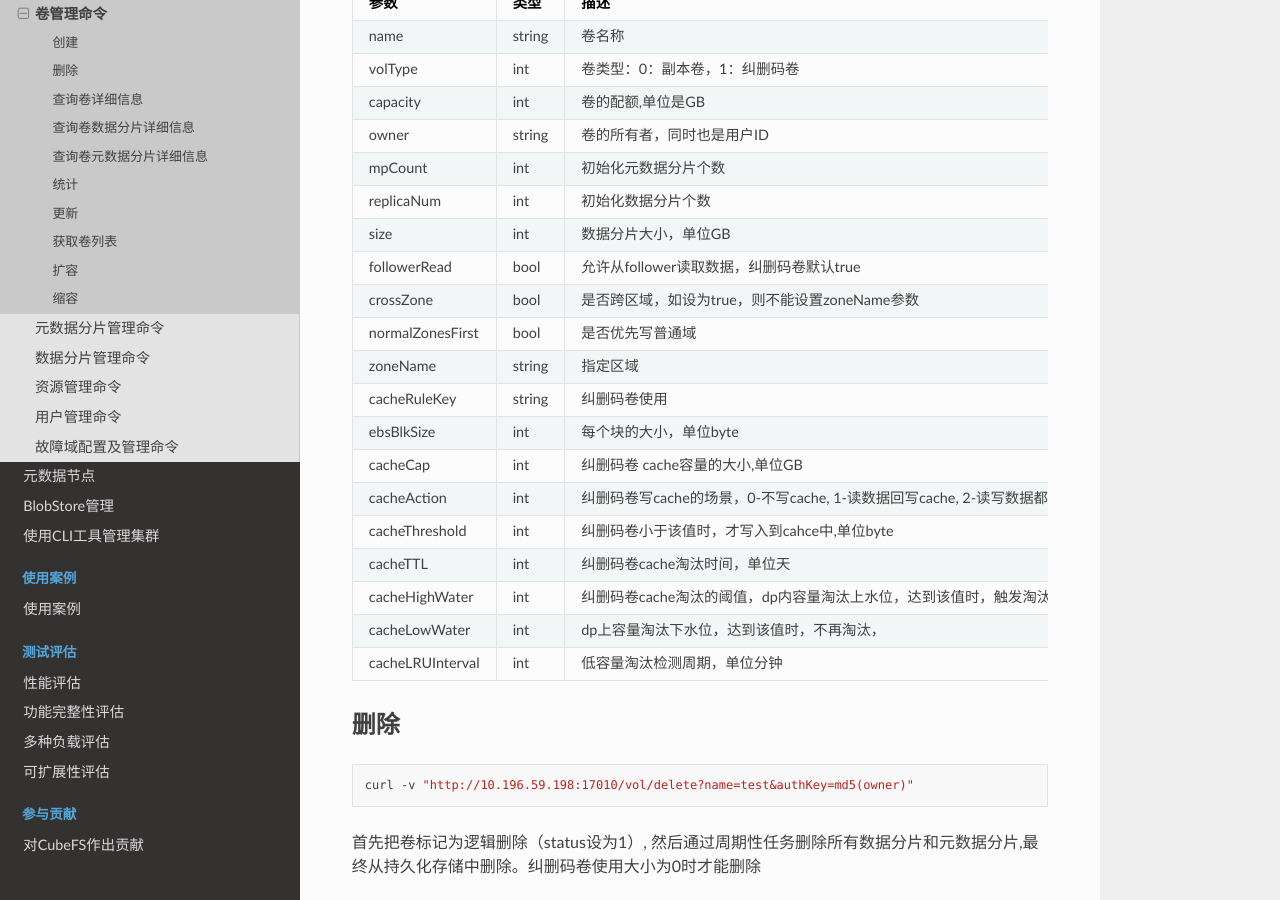
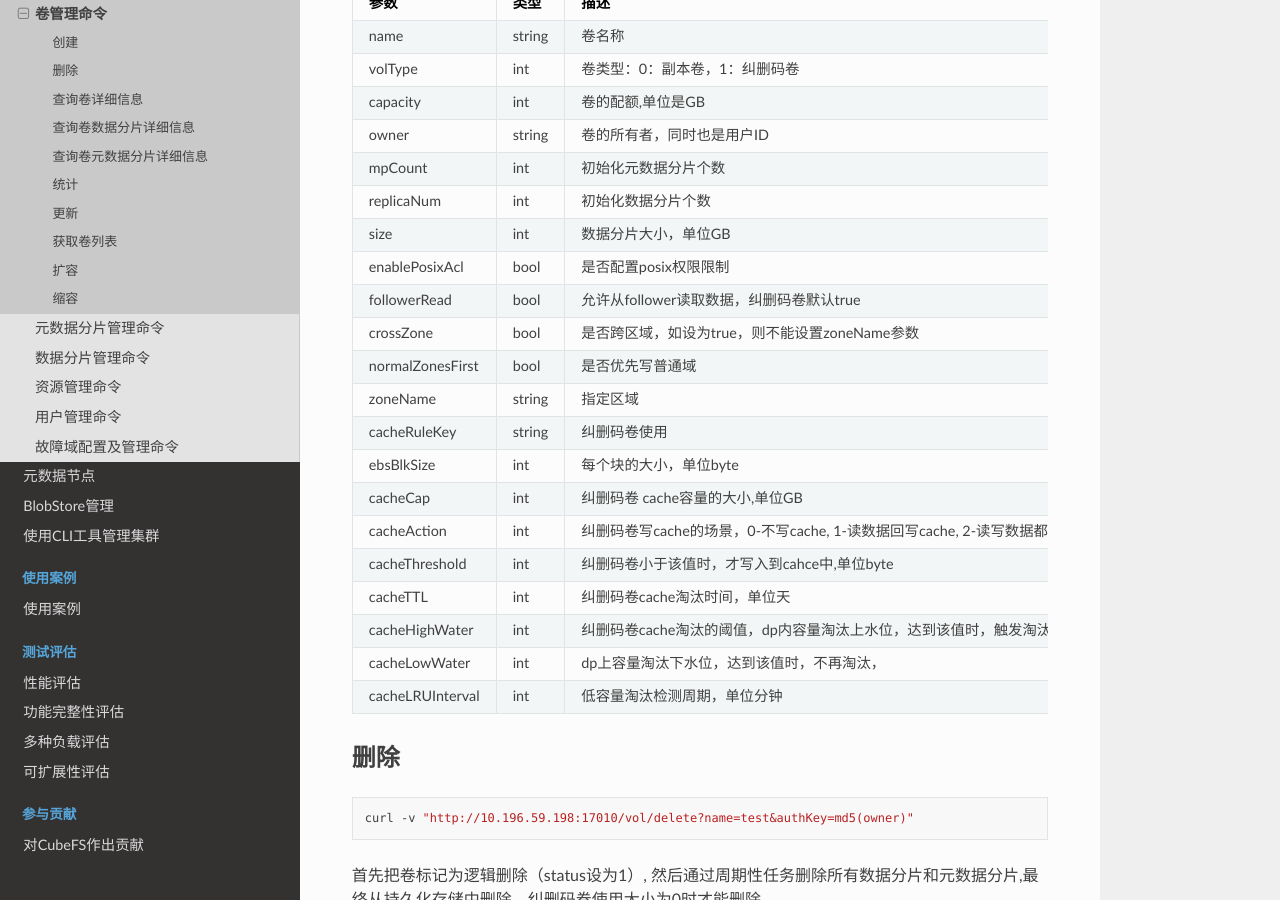
Before and after one commit to cubefs/docs-zh, a Sphinx documentation site: the page built from docs/source/admin-api/master/volume.rst, in a window 1280 px wide and 900 px high, scrolled down 516 px. Built offline with Sphinx 7.4.7 and the Read the Docs theme 2.0.0, drawn with Linux system fonts in a browser that asks for light colours; some of the changed text lies outside the part shown.

Commit message:
docs: add enablePosixAcl and maxDpCntLimit user guide
Signed-off-by: Victor1319 <834863182@qq.com>

```diff
--- a/docs/source/admin-api/master/cluster.rst
+++ b/docs/source/admin-api/master/cluster.rst
@@ -218,6 +218,7 @@
             "batchCount": "0",
             "deleteWorkerSleepMs": "0",
             "loadFactor": "0",
+            "maxDpCntLimit":"0",
             "markDeleteRate": "0"
         },
         "msg": "success"
@@ -242,3 +243,4 @@
    "autoRepairRate", "uint64", "datanode上同时修复的extent个数"
    "deleteWorkerSleepMs", "uint64", "删除间隔时间"
    "loadFactor", "uint64", "集群超卖比，默认0，不限制"
+   "maxDpCntLimit", "uint64", "每个节点上dp最大数量，默认3000， 0 代表默认值"
--- a/docs/source/admin-api/master/volume.rst
+++ b/docs/source/admin-api/master/volume.rst
@@ -23,6 +23,7 @@
    "mpCount", "int", "初始化元数据分片个数", "否", "3"
    "replicaNum", "int", "初始化数据分片个数", "否", "副本卷默认3（支持1,3），纠删码卷默认1（支持1-16个）"
    "size", "int", "数据分片大小，单位GB", "否", "120"
+   "enablePosixAcl", "bool", "是否配置posix权限限制", "否", "false"
    "followerRead", "bool", "允许从follower读取数据，纠删码卷默认true", "否", "false"
    "crossZone", "bool", "是否跨区域，如设为true，则不能设置zoneName参数", "否", "false"
    "normalZonesFirst", "bool", "是否优先写普通域", "否", "false"
@@ -237,6 +238,7 @@
    "capacity", "int", "更新卷的datanode容量，单位G, 副本卷不能小于已使用容量", "否"
    "zoneName", "string", "更新后所在区域，若不设置将被更新至default区域", "是"
    "followerRead", "bool", "允许从follower读取数据", "否"
+   "enablePosixAcl", "bool", "是否配置posix权限限制", "否", "false"
    "emptyCacheRule", "string", "是否置空cacheRule", "否", "默认为false, true代表设置cacheRule=''"
    "cacheRuleKey", "string", "缓存规则,纠删码卷使用，满足对应规则的才缓存", "否", "默认为空，不限制"
    "ebsBlkSize", "int", "纠删码卷的每个块的大小", "否", "默认8M"
```
